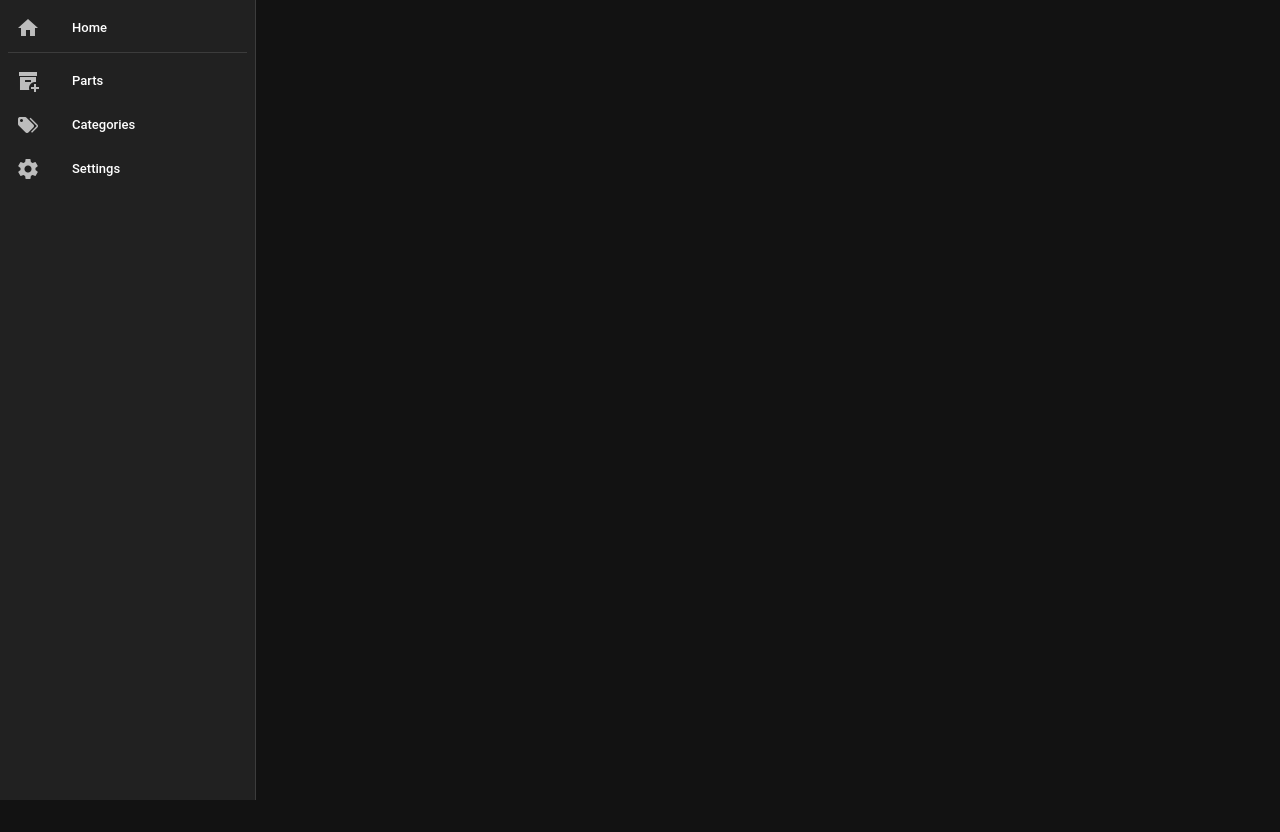
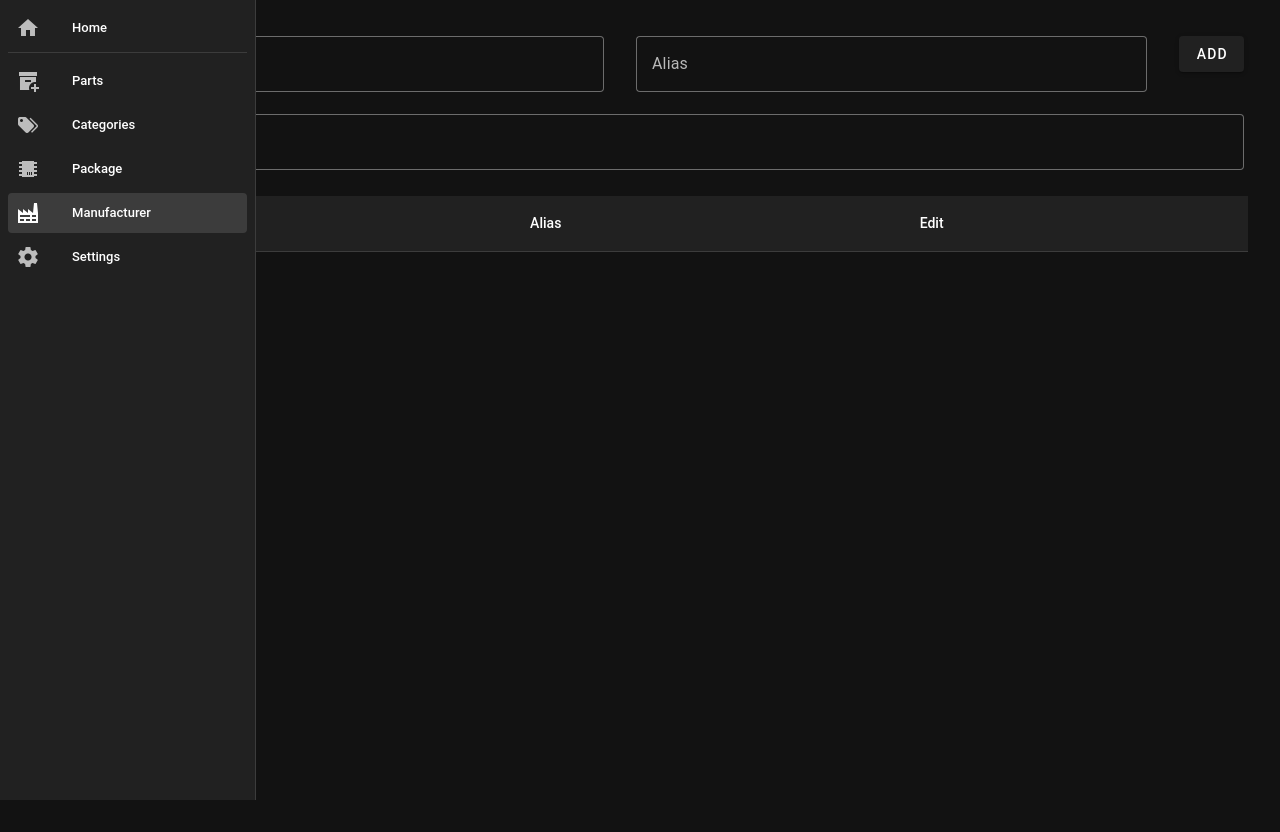
Before and after one commit to ziteh/elebox, a Vue app in the folder elebox-tauri/: page /mfr in a window 1280 px wide. Built offline with nearby package versions, Linux system fonts and the light colour scheme.

Commit message:
Add Package and Mfr page

```diff
--- a/elebox-tauri/src/App.vue
+++ b/elebox-tauri/src/App.vue
@@ -12,6 +12,8 @@
 
         <v-list-item prepend-icon="mdi-archive-plus" title="Parts" to="/part"></v-list-item>
         <v-list-item prepend-icon="mdi-tag-multiple" title="Categories" to="category"></v-list-item>
+        <v-list-item prepend-icon="mdi-chip" title="Package" to="package"></v-list-item>
+        <v-list-item prepend-icon="mdi-factory" title="Manufacturer" to="mfr"></v-list-item>
         <v-list-item prepend-icon="mdi-cog" title="Settings" to="/settings"></v-list-item>
       </v-list>
     </v-navigation-drawer>
--- /dev/null
+++ b/elebox-tauri/src/views/Manufacturer.vue
@@ -0,0 +1,67 @@
+<script setup lang="ts">
+import { onMounted, ref, reactive } from "vue";
+import { invoke } from "@tauri-apps/api/tauri";
+
+interface Manufacturer {
+  [index: number]: {
+    name: string;
+    alias: string;
+    url: string;
+  }
+}
+
+let manufacturers = reactive<Manufacturer>({});
+
+const name = ref("");
+const alias = ref("");
+const url = ref("");
+
+// async function newCategory() {
+//     await invoke("new_category", { name: catName.value, parent: catParent.value });
+//     console.debug(`new category: ${catName.value}, ${catParent.value}`);
+
+//     await getCategories();
+// }
+
+// async function getCategories() {
+//     const cs = await invoke("get_categories", {});
+//     Object.assign(categories, cs);
+//     console.debug(`get categories: ${categories}`);
+// }
+
+// onMounted(getCategories);
+</script>
+
+<template>
+    <v-container>
+        <v-form fast-fail @submit.prevent>
+            <v-container>
+                <v-row class="ga-8">
+                    <v-text-field label="Name" variant="outlined" v-model="name" placeholder="Texas Instruments" :rules="[(v: any) => !!v || 'Required']" required></v-text-field>
+                    <v-text-field label="Alias" variant="outlined" v-model="alias" placeholder="TI"></v-text-field>
+                    <v-btn type="submit" @click="">Add</v-btn>
+                </v-row>
+                <v-row>
+                    <v-text-field label="Url" variant="outlined" v-model="url" placeholder="https://"></v-text-field>
+                </v-row>
+            </v-container>
+        </v-form>
+    <v-table>
+        <thead>
+            <tr>
+                <th>Name</th>
+                <th>Alias</th>
+                <th>Edit</th>
+            </tr>
+        </thead>
+        <tbody>
+            <tr v-for="(mfr, i) in manufacturers" :key="i">
+                <td>{{ mfr.name }}</td>
+                <td>{{ mfr.alias }}</td>
+                <td>
+                </td>
+            </tr>
+        </tbody>
+    </v-table>
+    </v-container>
+</template>
--- /dev/null
+++ b/elebox-tauri/src/views/Package.vue
@@ -0,0 +1,68 @@
+<script setup lang="ts">
+import { onMounted, ref, reactive } from "vue";
+import { invoke } from "@tauri-apps/api/tauri";
+
+
+interface Package {
+    [index: number]: {
+        type: string;
+        name: string;
+        alias: string;
+    }
+}
+
+let packages = reactive<Package>({});
+
+const type = ref();
+const name = ref();
+const alias = ref();
+
+// async function newCategory() {
+//     await invoke("new_category", { name: catName.value, parent: catParent.value });
+//     console.debug(`new category: ${catName.value}, ${catParent.value}`);
+
+//     await getCategories();
+// }
+
+// async function getCategories() {
+//     const cs = await invoke("get_categories", {});
+//     Object.assign(categories, cs);
+//     console.debug(`get categories: ${categories}`);
+// }
+
+// onMounted(getCategories);
+</script>
+
+<template>
+    <v-container>
+        <v-form fast-fail @submit.prevent>
+            <v-container>
+                <v-row class="ga-8">
+                    <v-select label="Type" :items="['SMT', 'THT', 'Others']" variant="outlined" v-model="type"
+                        :rules="[(v: any) => !!v || 'Required']" required></v-select>
+                    <v-text-field label="Name" variant="outlined" v-model="name" placeholder="SOT-23"
+                        :rules="[(v: any) => !!v || 'Required']" required></v-text-field>
+                    <v-text-field label="Alias" variant="outlined" v-model="alias" placeholder=""></v-text-field>
+                    <v-btn type="submit" @click="">Add</v-btn>
+                </v-row>
+            </v-container>
+        </v-form>
+        <v-table>
+            <thead>
+                <tr>
+                    <th>Name</th>
+                    <th>Alias</th>
+                    <th>Edit</th>
+                </tr>
+            </thead>
+            <tbody>
+                <tr v-for="(pkg, i) in packages" :key="i">
+                    <td>{{ pkg.name }}</td>
+                    <td>{{ pkg.alias }}</td>
+                    <td>
+                    </td>
+                </tr>
+            </tbody>
+        </v-table>
+    </v-container>
+</template>
```
Also changed, not shown: elebox-tauri/src/router.ts (+8 -0 lines).
